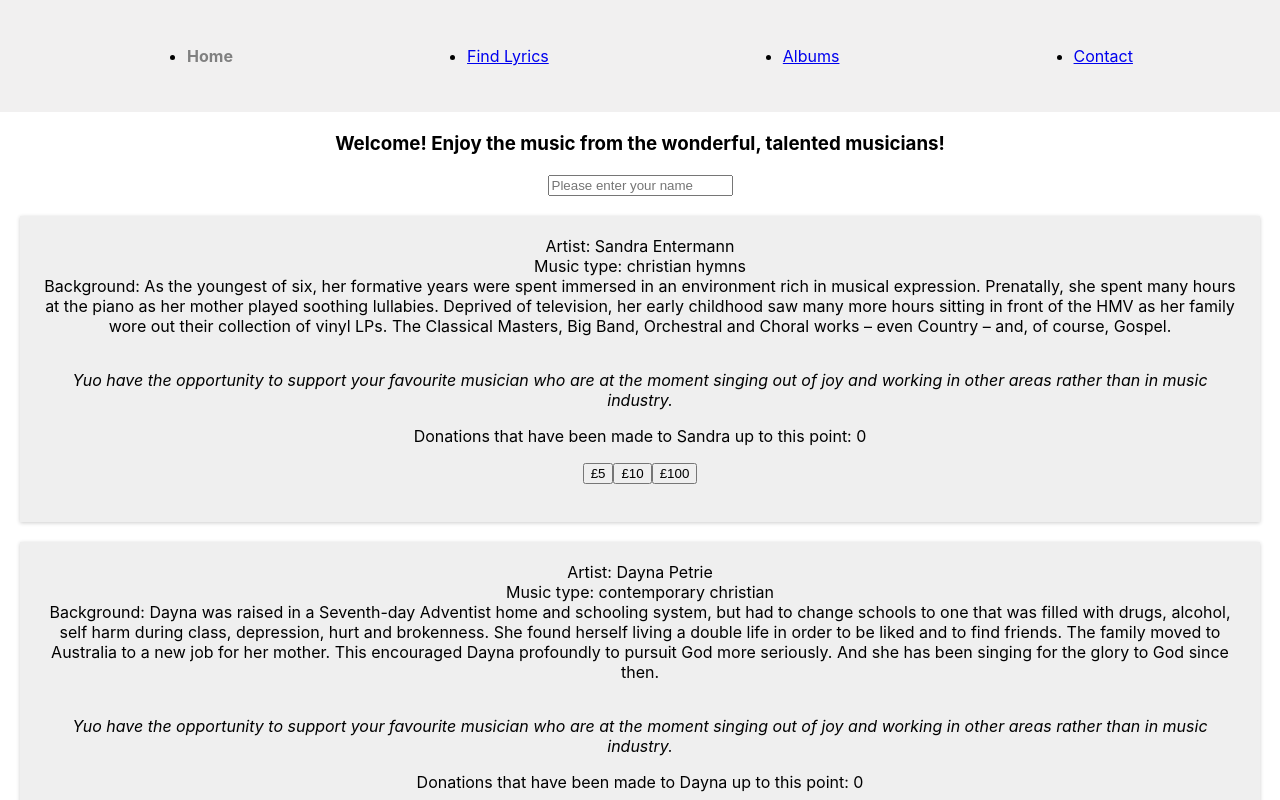
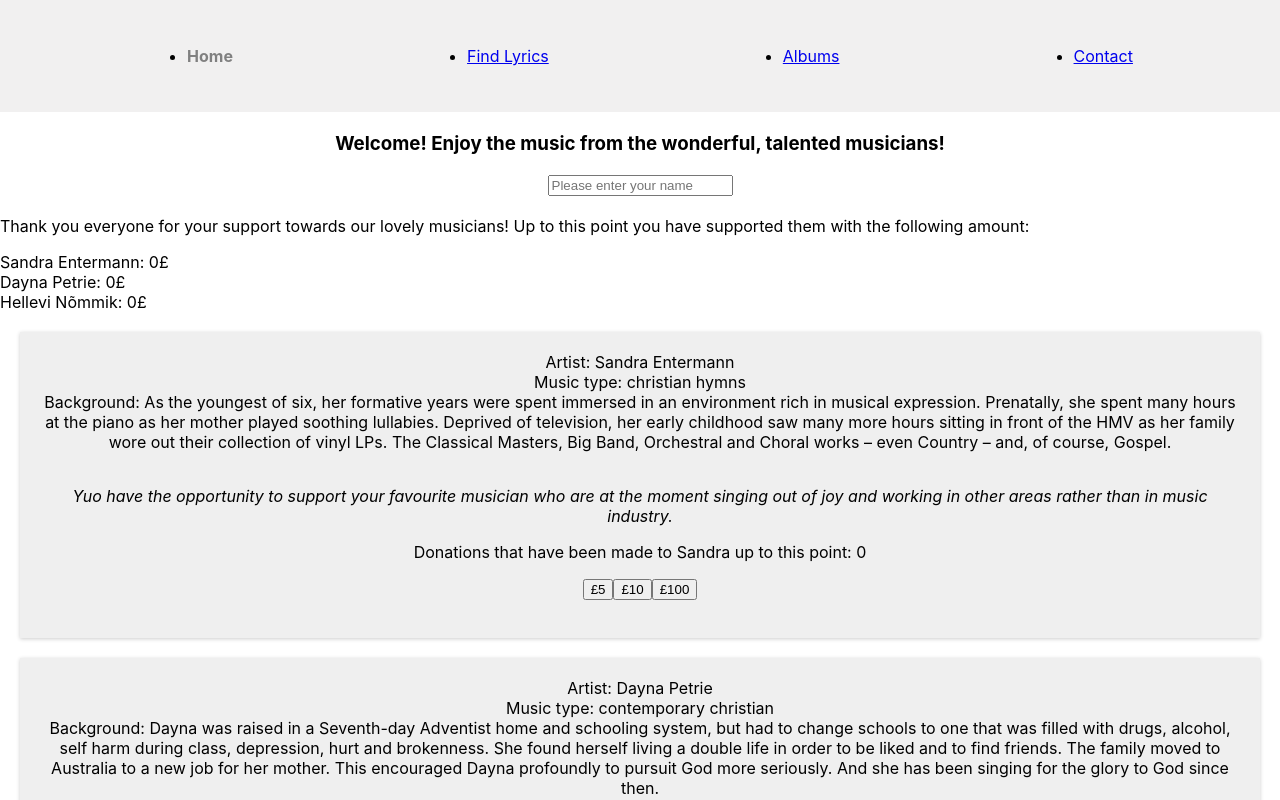
Before and after one commit to alicekres/musicians, a React app: page / in a window 1280 px wide. Shown: the top 800 px of the page. Built offline with nearby package versions, Linux system fonts and the light colour scheme.

Commit message:
use state management with Redux on homepage by creating another component with states

```diff
--- /dev/null
+++ b/src/components/Donation/index.js
@@ -0,0 +1,24 @@
+import React from 'react';
+import { useSelector } from 'react-redux';
+
+const Donation = () => {
+    const helleviSum = useSelector(
+        (state) => state.helleviDonationReducer.helleviSum
+    );
+    const sandraSum = useSelector((state) => state.sandraDonationReducer.sum);
+    const daynaSum = useSelector((state) => state.daynaDonationReducer.sum);
+    return (
+        <>
+            <p>
+                Thank you everyone for your support towards our lovely
+                musicians! Up to this point you have supported them with the
+                following amount:
+            </p>
+            <div>Sandra Entermann: {sandraSum}£</div>
+            <div>Dayna Petrie: {daynaSum}£</div>
+            <div>Hellevi Nõmmik: {helleviSum}£</div>
+        </>
+    );
+};
+
+export default Donation;
--- a/src/components/index.js
+++ b/src/components/index.js
@@ -4,3 +4,4 @@ export { default as Greeting } from './Greeting';
 export { default as SandraDonation } from './SandraDonation';
 export { default as HelleviDonation } from './HelleviDonation';
 export { default as DaynaDonation } from './DaynaDonation';
+export { default as Donation } from './Donation';
--- a/src/pages/Home/index.js
+++ b/src/pages/Home/index.js
@@ -1,4 +1,6 @@
 import React from 'react';
+
+import Donation from '../../components/Donation';
 import {
     Artist,
     Greeting,
@@ -11,6 +13,7 @@ const Home = () => {
     return (
         <>
             <Greeting />
+            <Donation />
             <Artist
                 sandraComponent={<SandraDonation />}
                 helleviComponent={<HelleviDonation />}
```
